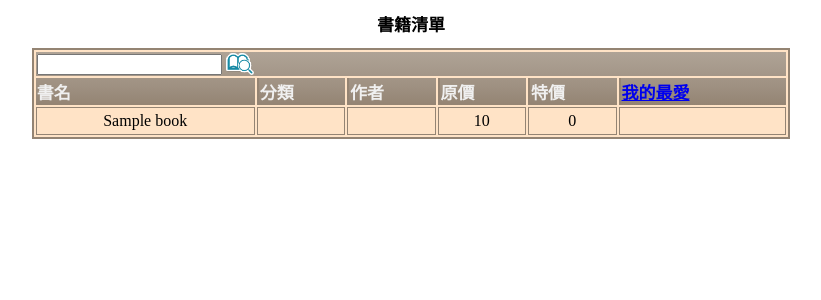
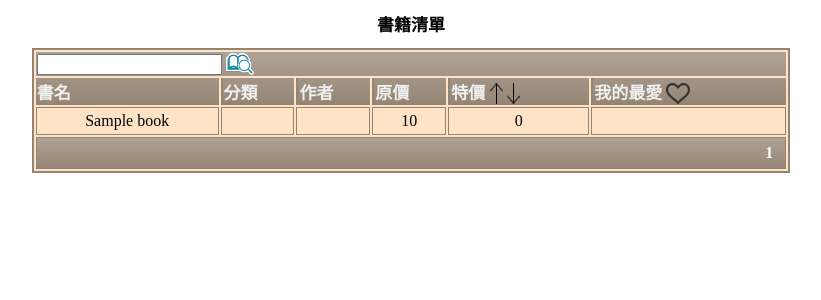
Before and after one commit to johnny-butter/eLibrary, a Django app: template eLibrary/eLibrary/template/bookList.html in a window 1280 px wide. Shown: the top 300 px of the page, without its empty margins (229-1050 px from the left). Run offline with Django 3.2, Linux system fonts and the light colour scheme; tables that the repository leaves empty hold one stand-in row (values such as "Sample post"); the template is opened without the code that fills it: values that come from a table or form of the project are taken from there, most other values are stand-ins (such as "Sample title", 1, 10 or a date in 2020); some libraries are stand-ins or nearby versions.

Commit message:
Add price filter function and UI improve

```diff
--- a/eLibrary/eLibrary/static/css/book.css
+++ b/eLibrary/eLibrary/static/css/book.css
@@ -27,8 +27,49 @@ table.woodTable thead th {
   text-align: left;
   border-left: 2px solid #948473;
 }
+table.woodTable thead th a {
+  text-decoration: none;
+  /* color: #948473;
+  background: #F0F0F0; */
+}
+table.woodTable thead th a:hover {
+  color: #948473;
+  background: #F0F0F0;
+  text-decoration: none;
+}
 table.woodTable thead th:first-child {
   border-left: none;
+}
+table.woodTable tfoot {
+  font-size: 16px;
+  font-weight: bold;
+  color: #F0F0F0;
+  background: #948473;
+  background: -moz-linear-gradient(top, #afa396 0%, #9e9081 66%, #948473 100%);
+  background: -webkit-linear-gradient(top, #afa396 0%, #9e9081 66%, #948473 100%);
+  background: linear-gradient(to bottom, #afa396 0%, #9e9081 66%, #948473 100%);
+}
+table.woodTable tfoot td {
+  font-size: 16px;
+}
+table.woodTable tfoot .links {
+  text-align: right;
+}
+table.woodTable tfoot .links a {
+  display: inline-block;
+  background: #FFFFFF;
+  color: #948473;
+  padding: 2px 8px;
+  border-radius: 5px;
+  text-decoration:none;
+}
+table.woodTable tfoot .links a:hover {
+  color: #FFFFFF;
+  background: none;;
+}
+table.woodTable tfoot .links a.currentPage {
+  color: #FFFFFF;
+  background: none;
 }
 h1 {
   font-size: 17px;
--- a/eLibrary/eLibrary/template/bookList.html
+++ b/eLibrary/eLibrary/template/bookList.html
@@ -23,9 +23,18 @@
                 <th>分類</th>
                 <th>作者</th>
                 <th>原價</th>
-                <th>特價</th>
-                <th>
-                    <a href="/elibrary/favbooklist/">我的最愛</a>
+                <th>特價
+                    <a href="{% url 'booklist' %}?page=1&order=price_discount">
+                        <input id="up" type="image" src="{% static 'up.png' %}">
+                    </a>
+                    <a href="{% url 'booklist' %}?page=1&order=-price_discount">
+                        <input id="down" type="image" src="{% static 'down.png' %}">
+                    </a>
+                </th>
+                <th>我的最愛
+                    <a href="/elibrary/favbooklist/">
+                        <input id="book_fav" type="image" src="{% static 'book_fav.png' %}">
+                    </a>
                 </th>
             </tr>
         </thead>
@@ -46,6 +55,29 @@
             </td>
         </tr>
         {% endfor %}
+        <tfoot>
+            <tr>
+                <td colspan="6">
+                    <div class="links">
+                        {% if has_previous == True %}
+                        <a href="{% url 'booklist' %}?page={{ current_page|add:'-1' }}">Previous</a>
+                        {% endif %}
+
+                        {% for page in pages %}
+                        {% if page == current_page %}
+                        <a class="currentPage" href="{% url 'booklist' %}?page={{ page }}">{{ page }}</a>
+                        {% else %}
+                        <a href="{% url 'booklist' %}?page={{ page }}">{{ page }}</a>
+                        {% endif %}
+                        {% endfor %}
+
+                        {% if has_next == True %}
+                        <a href="{% url 'booklist' %}?page={{ current_page|add:'1' }}">Next</a>
+                        {% endif %}
+                    </div>
+                </td>
+            </tr>
+        </tfoot>
     </table>
     <script src=" http://apps.bdimg.com/libs/jquery/1.11.1/jquery.min.js"> </script>
     <script src="http://apps.bdimg.com/libs/jquery.cookie/1.4.1/jquery.cookie.js"></script>
--- a/eLibrary/eLibrary/urls.py
+++ b/eLibrary/eLibrary/urls.py
@@ -29,7 +29,7 @@ urlpatterns = [
     url(r'^user/([0-9]+)/$', views.getUserDetail, name='getUserDetail'),
     url(r'^api/getallbook/$', views.getAllBook, name='getAllBook'),
     url(r'^api/favbook/$', views.favBook, name='favBook'),
-    url(r'^api/searchbook$', views.favBook, name='favBook'),
+    # url(r'^api/searchbook$', views.favBook, name='favBook'),
     url(r'^api/token/$', TokenObtainPairView.as_view(), name='token_obtain_pair'),
     url(r'^api/token/refresh/$', TokenRefreshView.as_view(), name='token_refresh'),
     url(r'^api/token/verify/$', TokenVerifyView.as_view(), name='token_verify'),
@@ -39,7 +39,7 @@ urlpatterns = [
     url(r'^login/', views.api_login, name='api_login'),
     url(r'^elibrary/login/$', loginView.loginPage, name='loginPage'),
     url(r'^elibrary/register/$', loginView.registerPage, name='registerPage'),
-    url(r'^elibrary/booklist/$', elibView.bookList, name='booklist'),
+    url(r'^elibrary/booklist/', elibView.bookList, name='booklist'),
     url(r'^elibrary/favbooklist/$', elibView.favBookList, name='favbooklist'),
 ]
 
--- a/eLibrary/loginPage/static/css/login.css
+++ b/eLibrary/loginPage/static/css/login.css
@@ -1,6 +1,9 @@
 #tab_login {
   width:350px;
   height:200px;
+  margin-left:auto;
+  margin-right:auto;
+  padding-top:10%;
 }
 #tab_login > ul {
   display:block;
--- a/eLibrary/loginPage/views.py
+++ b/eLibrary/loginPage/views.py
@@ -28,7 +28,7 @@ def loginPage(request):
         if response_login.status_code >= 200 and response_login.status_code < 400:
             response_login_dict = json.loads(response_login.content)
 
-            response = HttpResponseRedirect(reverse('booklist'))
+            response = HttpResponseRedirect(reverse('booklist') + '?page=1')
             response.set_cookie(
                 'token', response_login_dict['access'], 3600)
             response.set_cookie(
```
Also changed, not shown: eLibrary/authApi/views.py (+31 -18 lines), eLibrary/eLibrary/views.py (+8 -8 lines), eLibrary/loginPage/template/registerPage.html (added, +36 -0 lines), eLibrary/eLibrary/static/img/book_fav.png (added), eLibrary/eLibrary/static/img/down.png (added), eLibrary/eLibrary/static/img/up.png (added).
